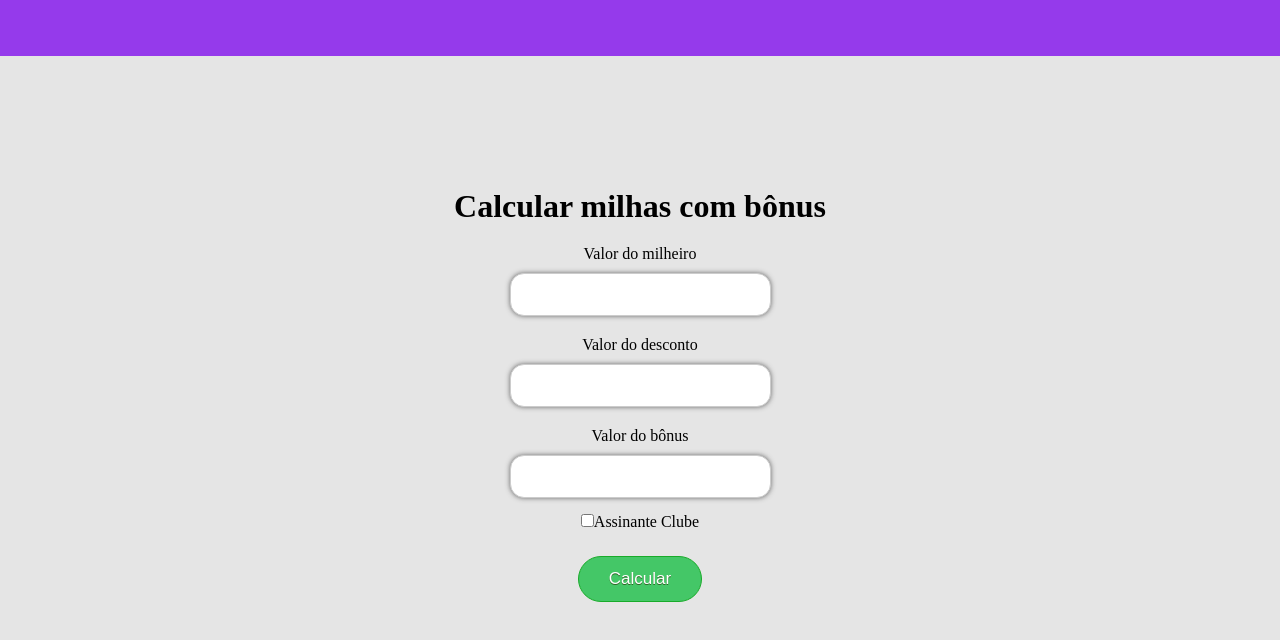
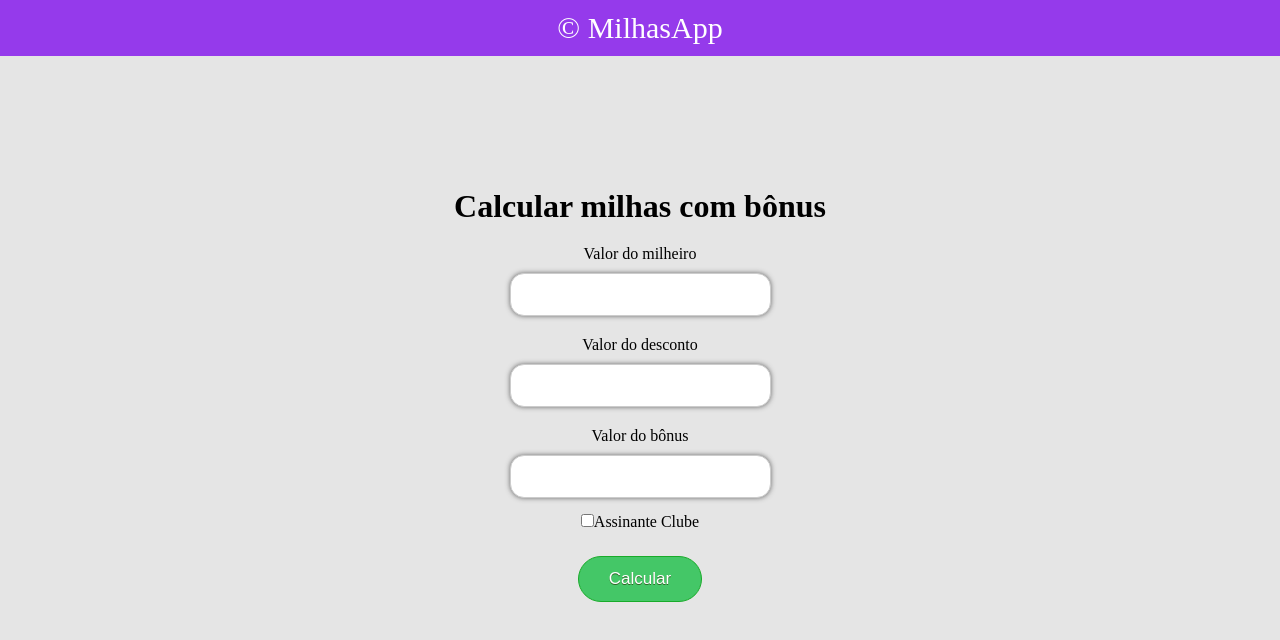
Before and after one commit to tpessoa10/milhas, a React (Vite) app: page / in a window 1280 px wide. Shown: the top 640 px of the page. Built offline with nearby package versions, Linux system fonts and the light colour scheme.

Commit message:
Finalizando

```diff
--- a/src/App.tsx
+++ b/src/App.tsx
@@ -47,7 +47,7 @@ function App() {
   return (
 
     <>
-    <Header/>
+    <Header text='MilhasApp'></Header>
     <div className='div-principal'>
     <div className="titulo"><h1>Calcular milhas com bônus</h1></div>
       <Input tipo='number' nome='Valor do milheiro' onChange={setValorMilha}/>
--- a/src/components/Header/Header.module.css
+++ b/src/components/Header/Header.module.css
@@ -6,5 +6,13 @@
     left: 0;
     width: 100%;
     z-index: 9999;
+    display: flex;
+    align-items: center;
+    justify-content: center;
 
 }
+
+.p{
+    color: white;
+    font-size: 30px;
+}
--- a/src/components/Header/index.tsx
+++ b/src/components/Header/index.tsx
@@ -1,9 +1,13 @@
 import styles from './Header.module.css'
 
-export default function Header (){
+interface HeaderProps{
+    text:string
+}
+
+export default function Header ({text}:HeaderProps){
     return (
         <header className={styles.header}>
-
+            <p className={styles.p}>&copy; {text}</p>
         </header>
     )
 }
```
